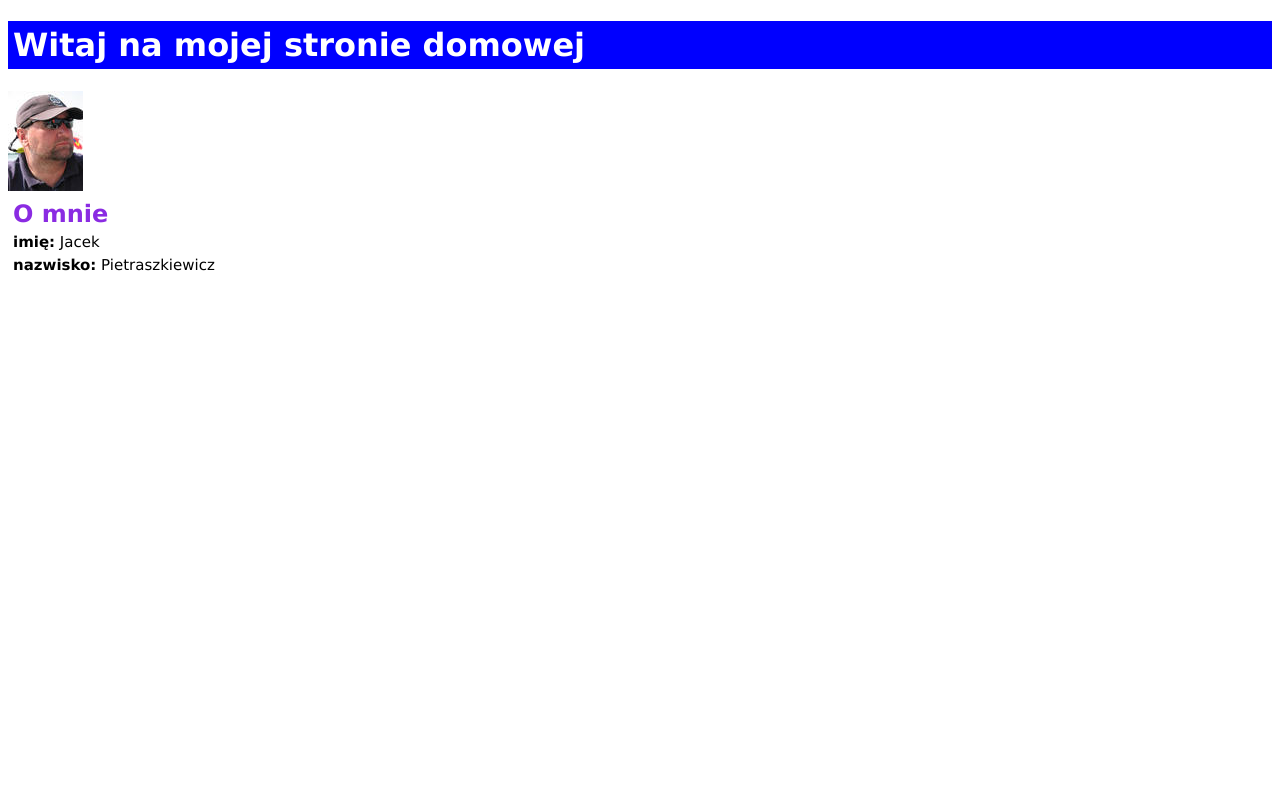
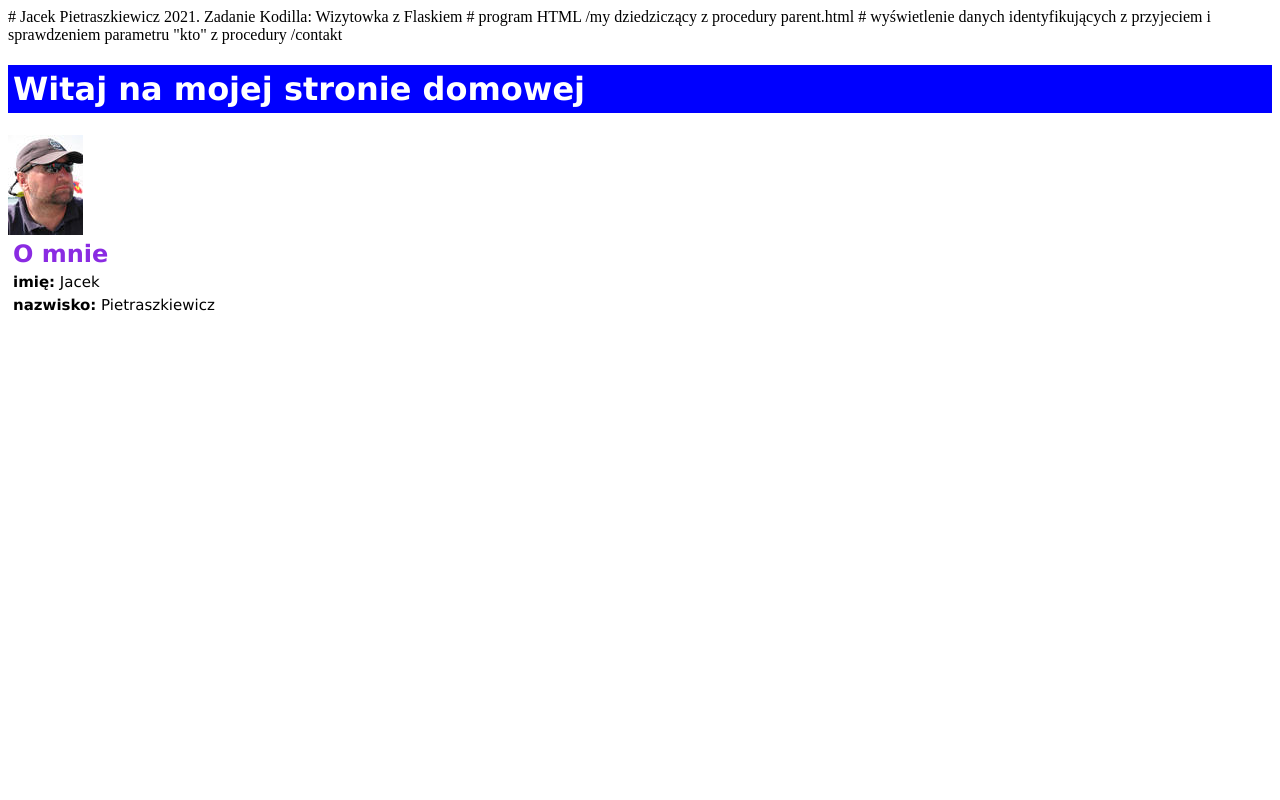
Before and after one commit to JacekPietraszkiewicz/WizytowkaZFlaskiem, a Flask app: page /me in a window 1280 px wide. Run offline with Flask 2, Linux system fonts and the light colour scheme.

Commit message:
Update o-mnie.html
Dodanie komentarzy

```diff
--- a/templates/o-mnie.html
+++ b/templates/o-mnie.html
@@ -1,9 +1,13 @@
+# Jacek Pietraszkiewicz 2021. Zadanie Kodilla: Wizytowka z Flaskiem
+# program HTML /my dziedziczący z procedury parent.html
+# wyświetlenie danych identyfikujących z przyjeciem i sprawdzeniem parametru "kto" z procedury /contakt
+
 {% extends "parent.html" %}
 {% block content %}
     <h2>O mnie</h2>
     <p class="opis"><strong>imię:</strong> Jacek</p>
     <p class="opis"><strong>nazwisko:</strong> Pietraszkiewicz</p>
-    {% if kto %}
-<div class="opis">Dziękuję za wiadomość: <el class="opis_i">'{{kto}}'</el></div>
+    {% if kto %} '''sprawdzenie czy przekazano parametr. Jeśli TAK wyświetlenie podziękowania'''
+        <div class="opis">Dziękuję za wiadomość: <el class="opis_i">'{{kto}}'</el></div>
     {% endif %}
 {% endblock %}
```
